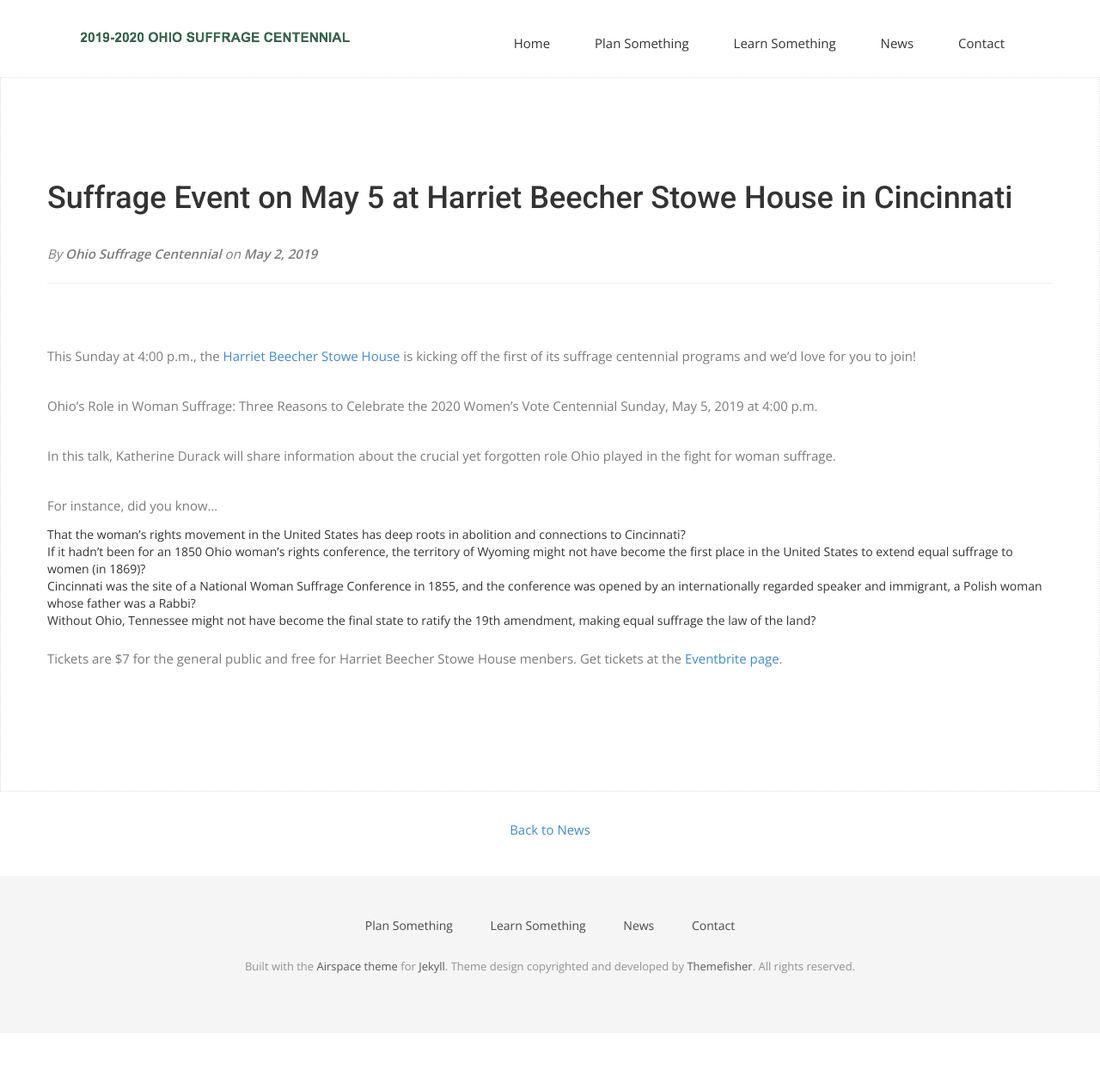
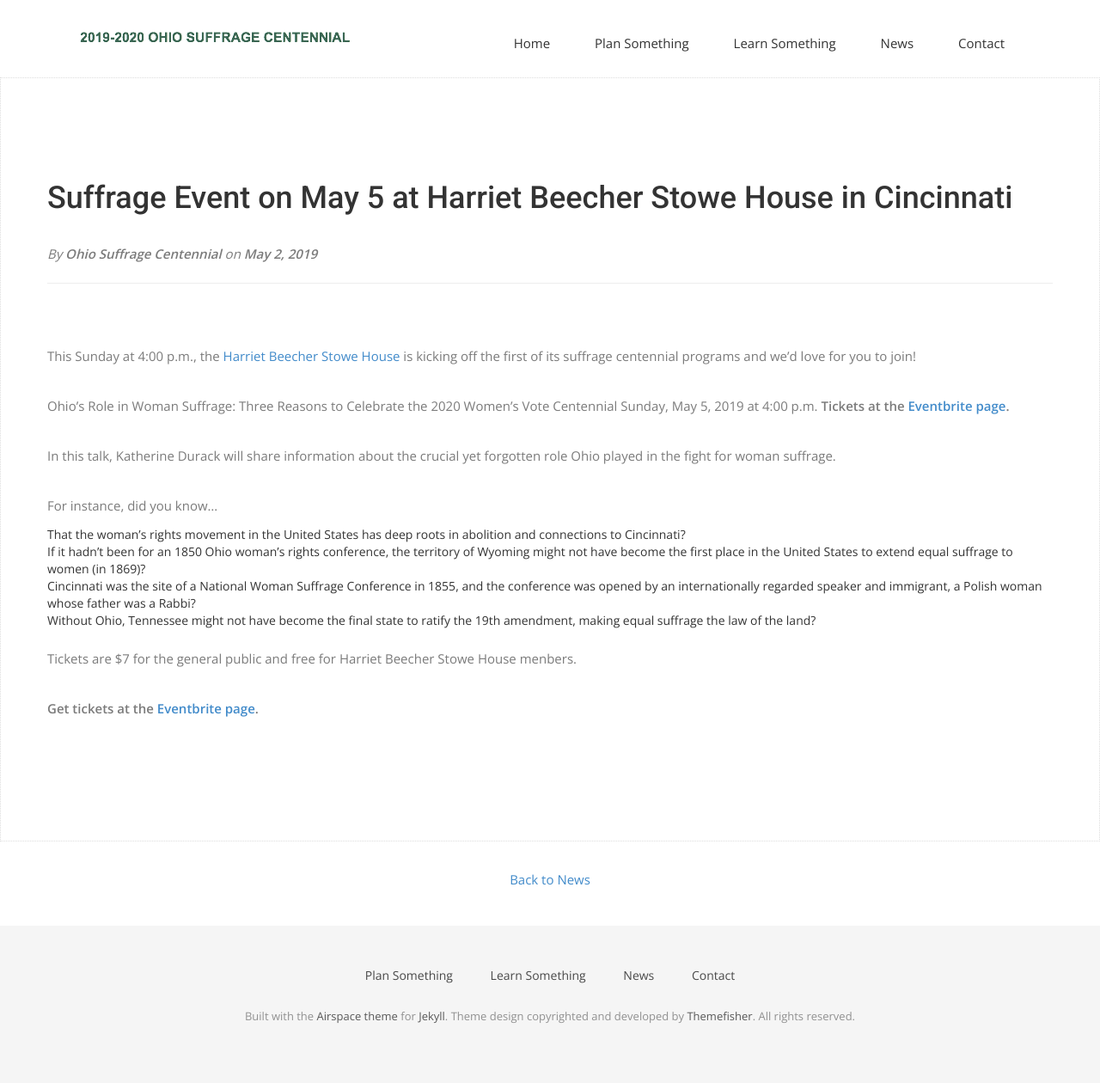
Before and after one commit to OhioSuffrageCentennial/ohiosuffragecentennial, a Jekyll site: the page built from _posts/2019-05-02-suffrage-event-harriet-beecher-stowe-house.md, in a window 1280 px wide. Shown: the whole page at 86% size. Built offline with Jekyll 4.4.1, drawn with Linux system fonts in a browser that asks for light colours; nearby versions of some CDN libraries; some web fonts are replaced; before the commit the page ends 1202 px from its top, so only the background shows below that.

Commit message:
Make tickets info a bit more noticeable

```diff
--- a/_posts/2019-05-02-suffrage-event-harriet-beecher-stowe-house.md
+++ b/_posts/2019-05-02-suffrage-event-harriet-beecher-stowe-house.md
@@ -9,6 +9,7 @@ This Sunday at 4:00 p.m., the <a href="http://stowehousecincy.org/index.html" ta
 
 Ohio's Role in Woman Suffrage: Three Reasons to Celebrate the 2020 Women's Vote Centennial
 Sunday, May 5, 2019 at 4:00 p.m.
+**Tickets at the <a href="https://www.eventbrite.com/e/ohios-role-in-woman-suffrage-three-reasons-to-celebrate-the-2020-womens-vote-centennial-tickets-56671134890" target="_blank">Eventbrite page</a>.**
 
 In this talk, Katherine Durack will share information about the crucial yet forgotten role Ohio played in the fight for woman suffrage.
 
@@ -19,4 +20,6 @@ For instance, did you know...
 * Cincinnati was the site of a National Woman Suffrage Conference in 1855, and the conference was opened by an internationally regarded speaker and immigrant, a Polish woman whose father was a Rabbi?
 * Without Ohio, Tennessee might not have become the final state to ratify the 19th amendment, making equal suffrage the law of the land?
 
-Tickets are $7 for the general public and free for Harriet Beecher Stowe House menbers. Get tickets at the <a href="https://www.eventbrite.com/e/ohios-role-in-woman-suffrage-three-reasons-to-celebrate-the-2020-womens-vote-centennial-tickets-56671134890" target="_blank">Eventbrite page</a>.
+Tickets are $7 for the general public and free for Harriet Beecher Stowe House menbers.
+
+**Get tickets at the <a href="https://www.eventbrite.com/e/ohios-role-in-woman-suffrage-three-reasons-to-celebrate-the-2020-womens-vote-centennial-tickets-56671134890" target="_blank">Eventbrite page</a>.**
```
